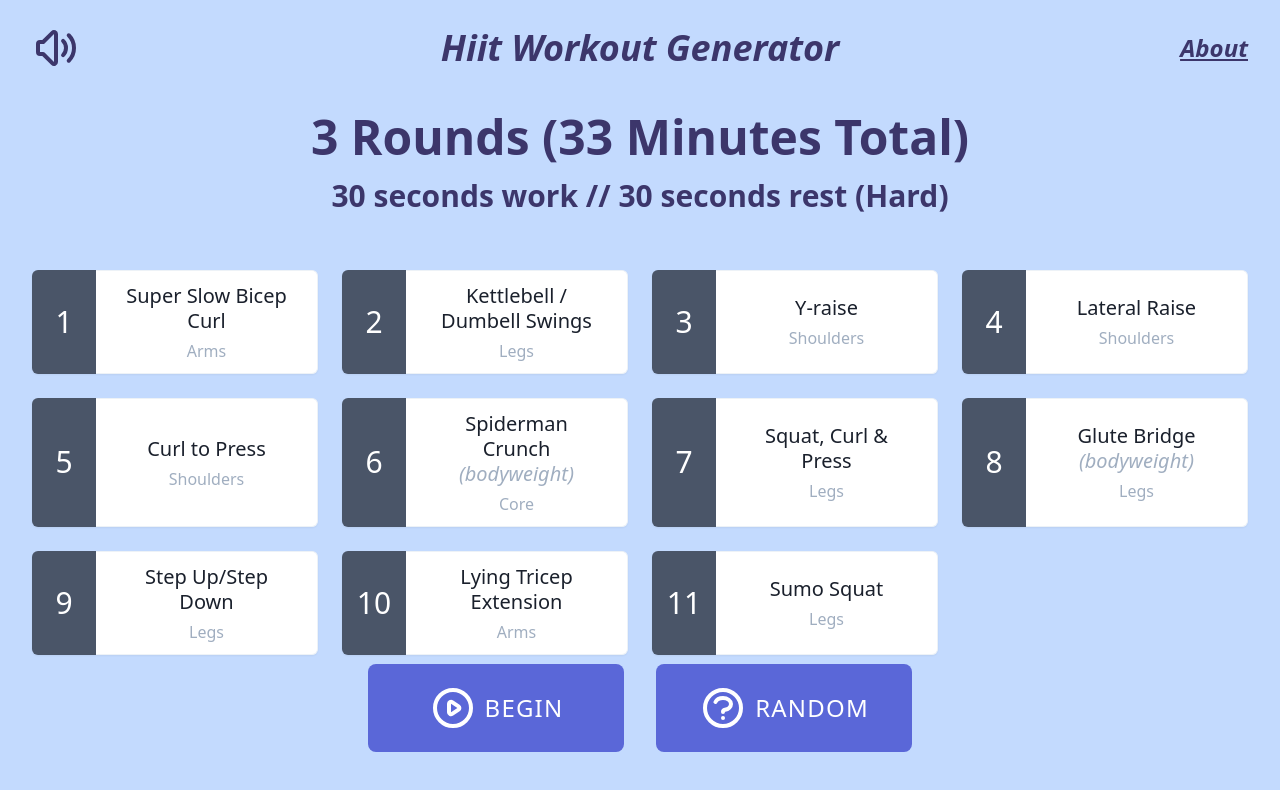
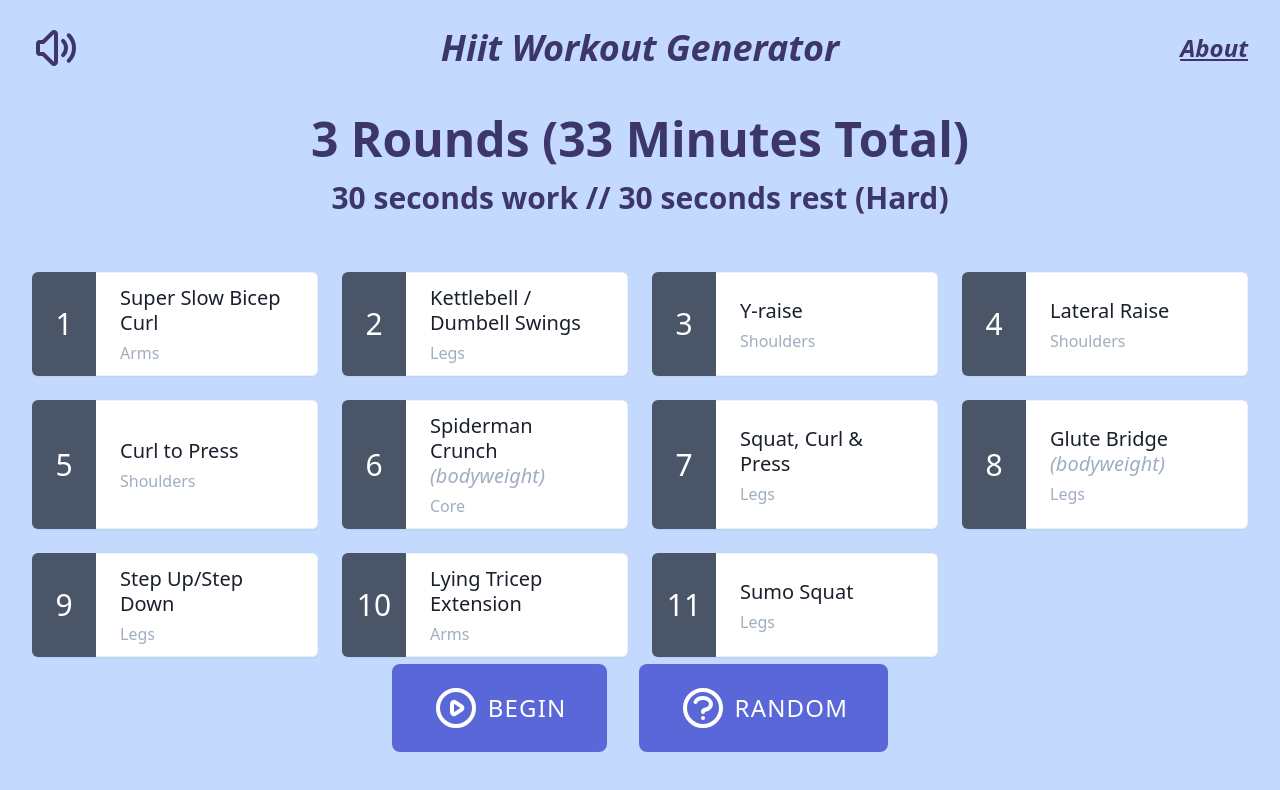
Before and after one commit to davmcgregor/hiit-workout-generator, a React (Create React App) app: page / in a window 1280 px wide. Shown: the top 790 px of the page. Built offline with nearby package versions, Linux system fonts and the light colour scheme; no server answers; what @tailwindcss/ui would draw is missing.

Commit message:
Add responsive spacing

```diff
--- a/src/components/controls/Controls.js
+++ b/src/components/controls/Controls.js
@@ -7,7 +7,7 @@ import PropTypes from 'prop-types';
 
 const Controls = ({ workout: { currentView } }) => {
   return (
-    <div className='flex justify-center items-center w-screen mt-auto mb-12 px-4 md:px-8'>
+    <div className='flex justify-center items-center w-screen mt-auto mb-12 px-8 md:px-8'>
       {currentView === 'Home' && <HomeButtons />}
       {currentView === 'Workout' && <WorkoutButtons />}
       {currentView === 'Finish' && <FinishButtons />}
--- a/src/components/controls/FinishButtons.js
+++ b/src/components/controls/FinishButtons.js
@@ -5,7 +5,7 @@ import { getWorkout, startCountdown } from '../../actions/workout';
 import PropTypes from 'prop-types';
 
 const buttonStyles =
-  'inline-flex items-center justify-center uppercase tracking-wider text-white bg-purple-600 hover:bg-purple-500 focus:outline-none focus:border-purple-700 focus:shadow-outline-purple active:bg-purple-700 transition ease-in-out duration-300 text-2xl py-5 px-10 rounded-lg mx-4 ';
+  'inline-flex items-center justify-center uppercase tracking-wider text-white bg-purple-600 hover:bg-purple-500 focus:outline-none focus:border-purple-700 focus:shadow-outline-purple active:bg-purple-700 transition ease-in-out duration-300 text-xl md:text-2xl py-5 px-8 md:px-10 rounded-lg mx-2 md:mx-4 leading-7';
 
 const HomeButtons = ({ startCountdown, getWorkout }) => {
   return (
--- a/src/components/controls/HomeButtons.js
+++ b/src/components/controls/HomeButtons.js
@@ -5,7 +5,7 @@ import { getWorkout, startCountdown } from '../../actions/workout';
 import PropTypes from 'prop-types';
 
 const buttonStyles =
-  'inline-flex items-center justify-center w-64 uppercase tracking-wider text-white bg-indigo-600 hover:bg-indigo-500 focus:outline-none focus:border-indigo-700 focus:shadow-outline-indigo active:bg-indigo-700 transition ease-in-out duration-300 text-2xl py-5 px-10 rounded-lg mx-4';
+  'inline-flex items-center justify-center uppercase tracking-wider text-white bg-indigo-600 hover:bg-indigo-500 focus:outline-none focus:border-indigo-700 focus:shadow-outline-indigo active:bg-indigo-700 transition ease-in-out duration-300 text-2xl py-5 px-10 rounded-lg mx-4';
 
 const HomeButtons = ({ startCountdown, getWorkout }) => {
   return (
--- a/src/components/controls/WorkoutButtons.js
+++ b/src/components/controls/WorkoutButtons.js
@@ -55,7 +55,7 @@ const WorkoutButtons = ({
             togglePause();
             changeButtonStyle();
           }}
-          className={`${buttonStyle} inline-flex items-center justify-center w-64 uppercase tracking-wider text-white  transition ease-in-out duration-300 text-2xl py-5 px-10 rounded-lg mx-4`}
+          className={`${buttonStyle} inline-flex items-center justify-center uppercase tracking-wider text-white  transition ease-in-out duration-300 text-2xl py-5 px-10 rounded-lg mx-4`}
         >
           {paused ? (
             <svg
@@ -101,7 +101,7 @@ const WorkoutButtons = ({
         <button
           type='button'
           onClick={() => skipTimer()}
-          className={`${buttonStyle} inline-flex items-center justify-center w-64 uppercase tracking-wider text-white  transition ease-in-out duration-300 text-2xl py-5 px-10 rounded-lg mx-4`}
+          className={`${buttonStyle} inline-flex items-center justify-center uppercase tracking-wider text-white  transition ease-in-out duration-300 text-2xl py-5 px-10 rounded-lg mx-4`}
         >
           <svg
             className='w-12 h-12 -ml-0.5 mr-2'
--- a/src/components/layout/Home.js
+++ b/src/components/layout/Home.js
@@ -72,10 +72,10 @@ const Home = ({
 
   return (
     <div
-      className={`flex flex-col h-screen justify-between items-center ${currentStyle} px-4 sm:px-6 lg:px-8 transition ease-in-out duration-300`}
+      className={`flex flex-col h-screen justify-between overflow-y-auto items-center ${currentStyle} px-4 sm:px-6 lg:px-8 transition ease-in-out duration-300`}
     >
       <Header />
-      <Workout className=' overflow-y-auto' />
+      <Workout className='overflow-y-auto' />
       <Controls />
     </div>
   );
--- a/src/components/workout/Details.js
+++ b/src/components/workout/Details.js
@@ -16,12 +16,12 @@ const Details = ({
   },
 }) => {
   const homeDetails = (
-    <div className='text-center mb-10'>
-      <h1 className='text-5xl font-semibold'>
+    <div className='text-center mb-2 md:mb-10'>
+      <h1 className='text-3xl md:text-5xl font-semibold'>
         {totalRounds} Rounds {'('}
         {totalRounds * exerciseList.length} Minutes Total{')'}
       </h1>
-      <h1 className='text-3xl font-semibold'>
+      <h1 className='text-2xl md:text-3xl font-semibold'>
         {work} seconds work // {rest} seconds rest {'('}
         {level}
         {')'}
@@ -35,12 +35,12 @@ const Details = ({
         Round {currentRound}/{totalRounds}
       </h1>
       {working && (
-        <h1 className='text-5xl font-semibold'>
+        <h1 className='text-3xl md:text-5xl'>
           {currentExercise} {exerciseList[currentExercise - 1]['name']}
         </h1>
       )}
       {resting && (
-        <h1 className='text-5xl italic'>
+        <h1 className='text-3xl md:text-5xl italic'>
           Next:{' '}
           {
             exerciseList[
--- a/src/components/workout/Exercises.js
+++ b/src/components/workout/Exercises.js
@@ -12,15 +12,15 @@ const Exercises = ({ workout: { exerciseList } }) => {
             <div className='flex-shrink-0 flex items-center justify-center w-16 bg-gray-700 text-white text-3xl leading-5 font-medium rounded-l-md'>
               {index + 1}
             </div>
-            <div className='flex-1 flex items-center justify-between border-t border-r border-b border-gray-200 bg-white rounded-r-md truncate p-2'>
+            <div className='flex-1 flex items-center justify-between text-left border-t border-r border-b border-gray-200 bg-white rounded-r-md truncate md:p-2'>
               <div className='flex-1 px-2 md:px-4 py-1 text-sm leading-5 truncate '>
-                <p className='text-gray-900 whitespace-normal font-medium hover:text-gray-600 transition ease-in-out duration-300 mb-2 text-xl leading-tight'>
+                <p className='text-gray-900 whitespace-normal font-medium hover:text-gray-600 transition ease-in-out duration-300 md:mb-2 text-xl leading-tight'>
                   {exercise.name}
                   {exercise.bodyweight && (
                     <span className='italic text-gray-500'> (bodyweight)</span>
                   )}
                 </p>
-                <p className='text-gray-500 text-base	whitespace-normal'>
+                <p className='hidden md:block text-gray-500 text-base	whitespace-normal'>
                   {exercise.category}
                 </p>
               </div>
--- a/src/components/workout/Workout.js
+++ b/src/components/workout/Workout.js
@@ -5,7 +5,11 @@ import PropTypes from 'prop-types';
 
 const Workout = ({ workout: { currentView } }) => {
   return (
-    <div className='text-center flex flex-col justify-center items-center my-auto'>
+    <div
+      className={`text-center flex flex-col justify-center items-center ${
+        currentView === 'Home' && 'mb-3 md:mb-0'
+      } my-auto`}
+    >
       <Details />
       {currentView === 'Home' ? <Exercises /> : <Counter />}
     </div>
```
